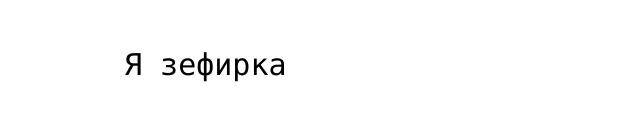
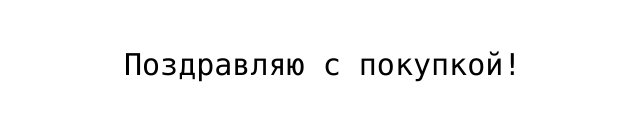
Before and after one commit to lerwervvv/hello-world, a plain HTML site: page index.html in a window 1280 px wide. Shown: the part 341-462 px from the top of the page, without its empty margins (316-956 px from the left). Drawn offline with Linux system fonts and the light colour scheme.

Commit message:
Update index.html

```diff
--- a/index.html
+++ b/index.html
@@ -12,7 +12,7 @@
 <img src="https://octodex.github.com/images/daftpunktocat-thomas.gif" id="octocat" alt="octocat-gif" />
 
 <!-- Change this code here by copy and pasting your template on line 15 -->
-<p>                     Я зефирка</p>
+<p>                     Поздравляю с покупкой!</p>
 
 </body>
 </html>
```
